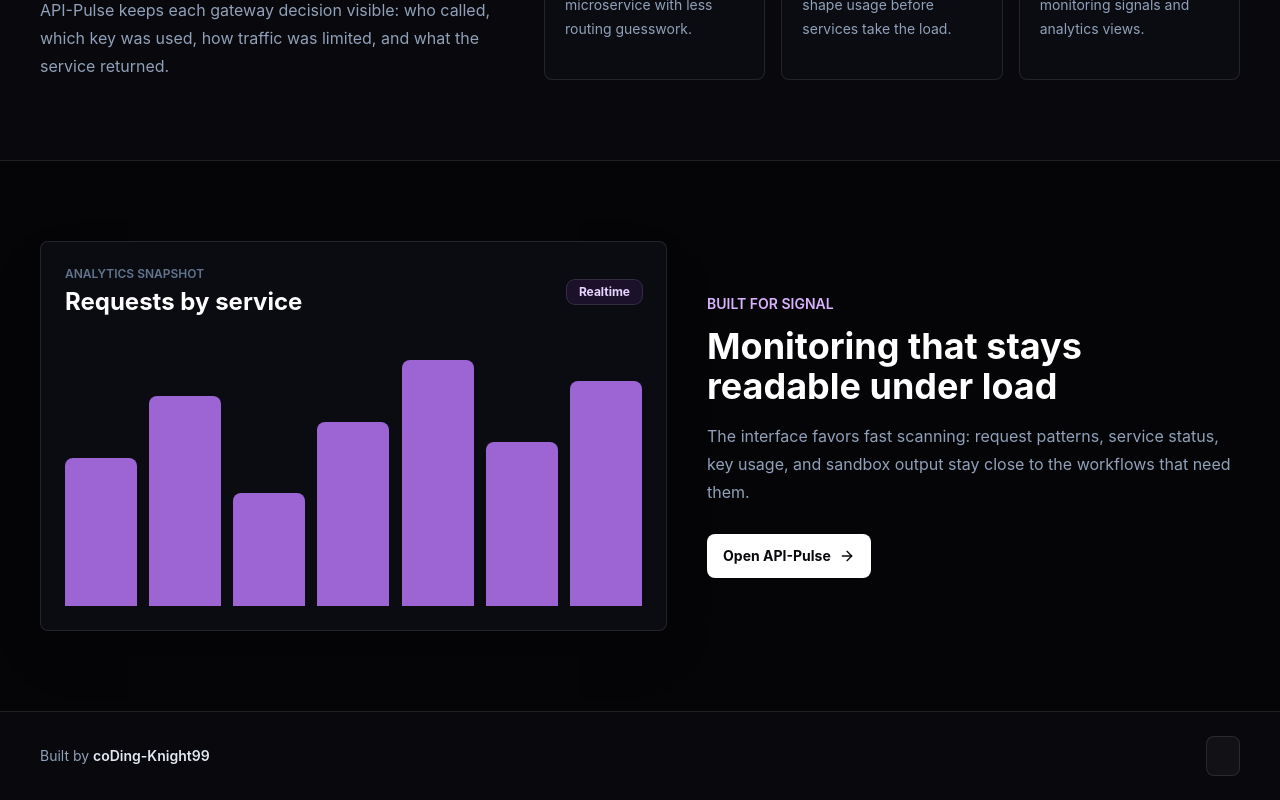
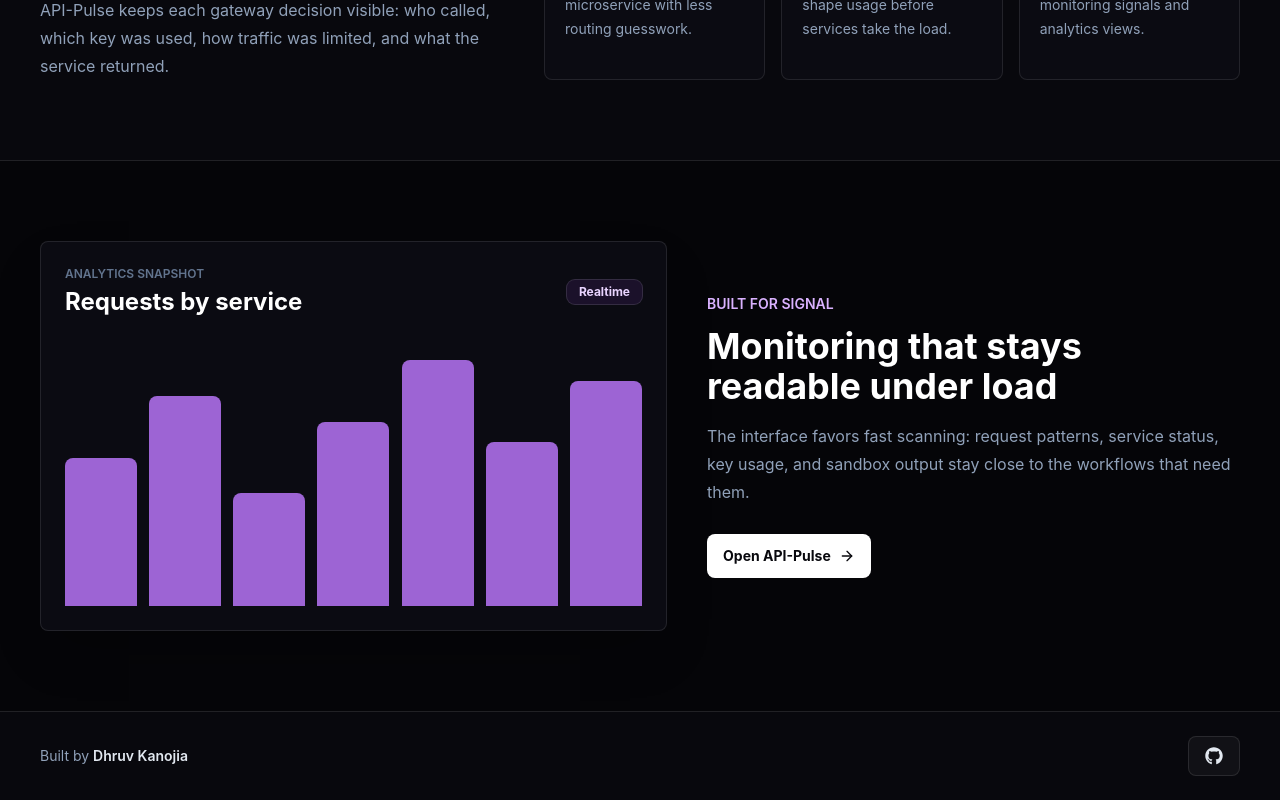
Before and after one commit to coDing-Knight99/API-Pulse-Frontend, a React (Vite) app: page /landing in a window 1280 px wide. Shown: the part 1881-2681 px from the top of the page. Built offline with nearby package versions, Linux system fonts and the light colour scheme.

Commit message:
Git hub link added

```diff
--- a/package.json
+++ b/package.json
@@ -22,6 +22,7 @@
     "react-aria": "^3.49.0",
     "react-aria-components": "^1.18.0",
     "react-dom": "^19.2.6",
+    "react-icons": "^5.6.0",
     "react-router-dom": "^7.16.0",
     "react-toastify": "^11.1.0",
     "recharts": "^3.8.1",
--- a/src/pages/LandingPage.jsx
+++ b/src/pages/LandingPage.jsx
@@ -11,6 +11,7 @@
   ShieldCheck,
   Zap,
 } from "lucide-react";
+import {FaGithub} from "react-icons/fa";
 import { Link } from "react-router-dom";
 import logo from "../assets/APIPulse.png";
 import heroGraphic from "../assets/hero.png";
@@ -282,7 +283,7 @@
       <footer className="border-t border-white/10 bg-[#08080d]">
         <div className="mx-auto flex w-full max-w-7xl flex-col items-center justify-between gap-4 px-5 py-6 text-sm text-slate-400 sm:flex-row sm:px-8 lg:px-10">
           <p>
-            Built by <span className="font-semibold text-slate-200">coDing-Knight99</span>
+            Built by <span className="font-semibold text-slate-200">Dhruv Kanojia</span>
           </p>
           <a
             href="https://github.com/coDing-Knight99"
@@ -291,6 +292,7 @@
             className="inline-flex h-10 items-center gap-2 rounded-lg border border-white/10 bg-white/[0.04] px-4 font-semibold text-slate-200 transition hover:border-purple-300/30 hover:bg-purple-500/10 hover:text-white"
             aria-label="Open coDing-Knight99 on GitHub"
           >
+            <FaGithub size={18} />
           </a>
         </div>
       </footer>
```
Also changed, not shown: 1 other file (tests, documents, lock files or other folders).
